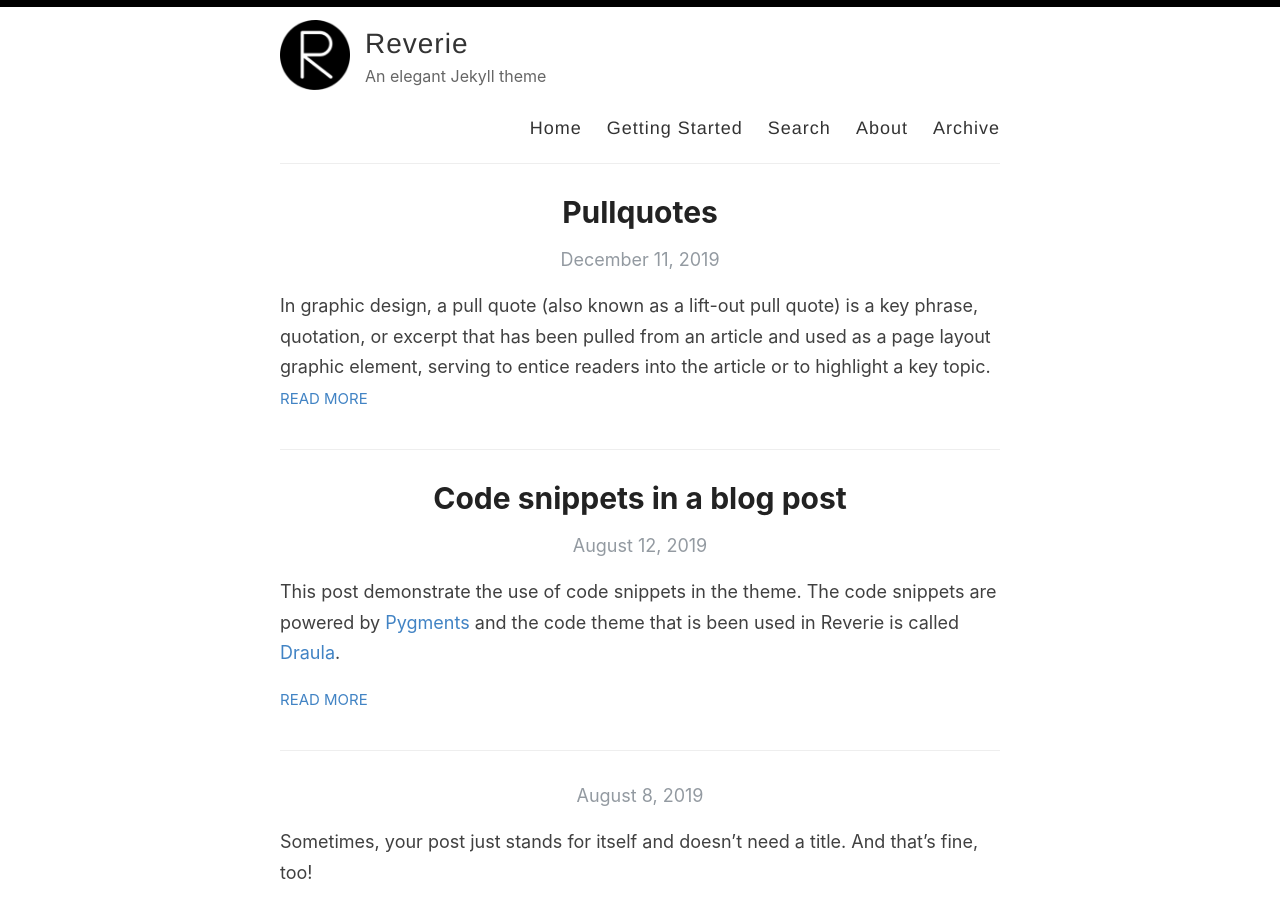
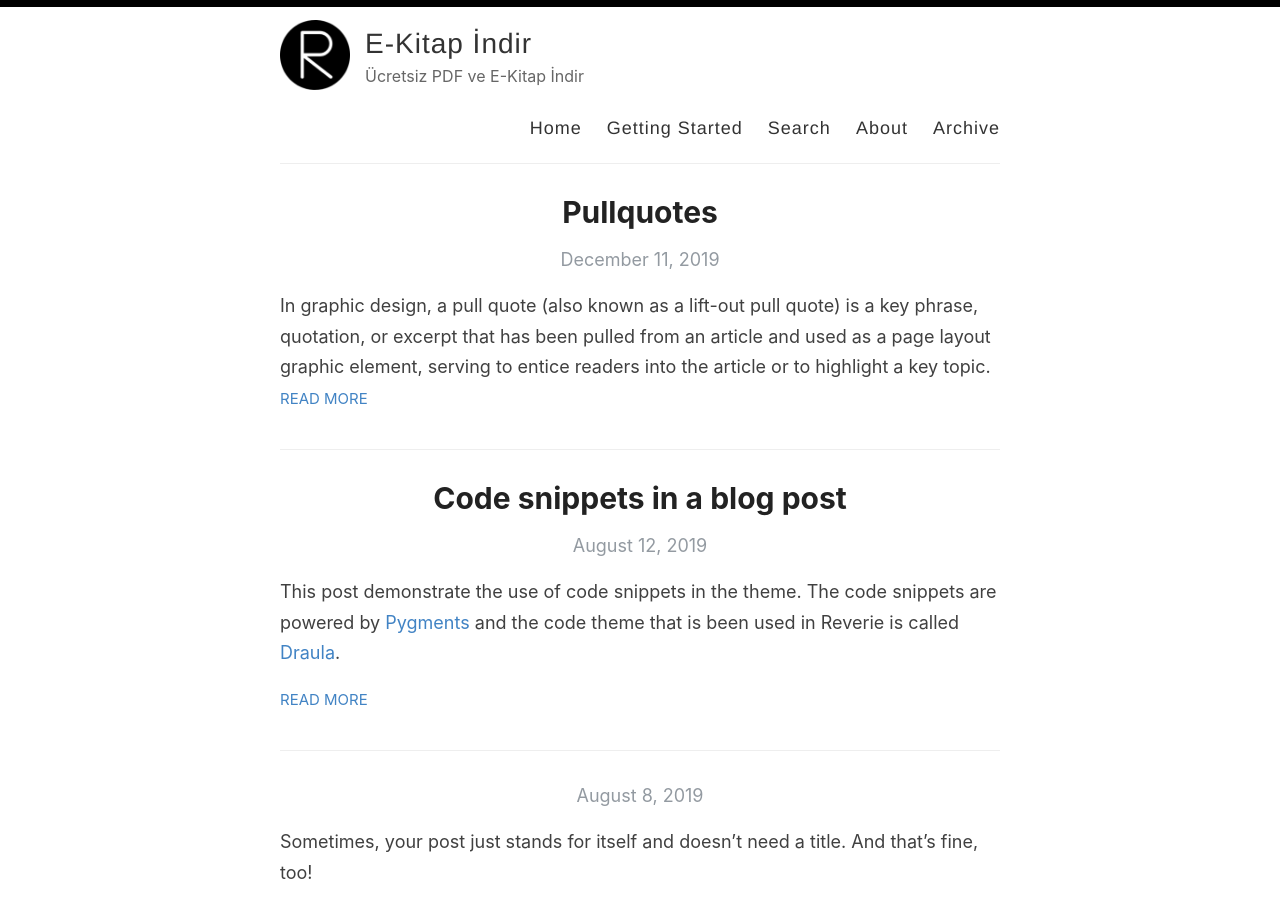
Before and after one commit to ekitapindir/ekitapindir.github.io, a Jekyll site: the page built from index.html, in a window 1280 px wide and 900 px high. Built offline with Jekyll 4.4.1, drawn with Linux system fonts in a browser that asks for light colours; the list of posts is cut into pages by our own code; part of the change alters nothing that is shown.

Commit message:
Update _config.yml

```diff
--- a/_config.yml
+++ b/_config.yml
@@ -3,13 +3,13 @@
 #
 
 # Name of your site (displayed in the header)
-name: Reverie
+name: E-Kitap İndir
 
 # Name of the author
 author: Amit Merchant
 
 # Short bio or description (displayed in the header)
-description: An elegant Jekyll theme
+description: Ücretsiz PDF ve E-Kitap İndir
 
 # URL of your avatar or profile pic (you could use your GitHub profile pic)
 avatar: /images/reverie.png
@@ -21,15 +21,15 @@ avatar: /images/reverie.png
 # Includes an icon in the footer for each username you enter
 footer-links:
   dribbble:
-  email: amit.d.merchant@gmail.com
+  email:
   facebook:
   flickr:
-  github: amitmerchant1990/reverie
+  github:
   instagram:
   linkedin:
   pinterest:
   rss: rss
-  twitter: amit_merchant
+  twitter:
   stackoverflow:
   youtube: # channel/<your_long_string> or user/<user-name>
   googleplus: # anything in your profile username that comes after plus.google.com/
@@ -41,15 +41,15 @@ footer-links:
 disqus:
 
 # Enter your Google Analytics web tracking code (e.g. UA-2110908-2) to activate tracking
-google_analytics: UA-43339302-11
+google_analytics: UA-4331239302-11
 
 # For newer "GA4" analytics, use the following instead of the "UA" entry above
 #google_analytics_ga4: G-GABC1DEFG
 
 # Your website URL (e.g. http://amitmerchant1990.github.io or http://www.amitmerchant.com)
 # Used for Sitemap.xml and your RSS feed
-url: http://www.amitmerchant.com/reverie
-enforce_ssl: https://www.amitmerchant.com/reverie
+url: http://ekitapindir.github.io
+enforce_ssl: https://ekitapindir.github.io
 
 # If you're hosting your site at a Project repository on GitHub pages
 # (http://yourusername.github.io/repository-name)
```
